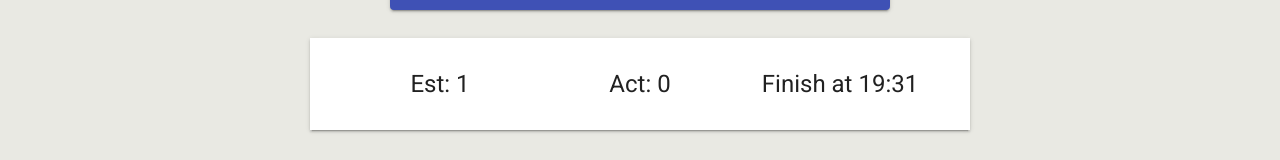
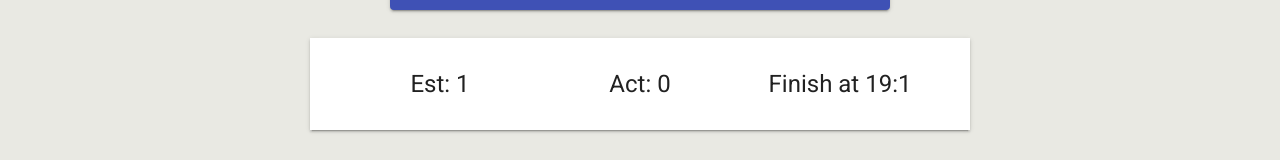
Before and after one commit to TebzaTheMan/PomTasks, a React (Create React App) app: page / in a window 1280 px wide. Shown: the part 522-682 px from the top of the page. Built offline with nearby package versions, Linux system fonts and the light colour scheme.

Commit message:
fix : removed testing variable of pomsEstimated

```diff
--- a/src/components/InfoBar.js
+++ b/src/components/InfoBar.js
@@ -31,7 +31,7 @@ const getTotalPomodoros = (tasks, type) => {
     return a + b;
   });
 };
-const getFinishTime = (pomodorosEstimateda) => {
+const getFinishTime = (pomodorosEstimated) => {
   //for every poms you add 25 minutes and to get to another you add 5 min
   /**
    * if there is 1 pom you add only 25 minutes
@@ -44,7 +44,6 @@ const getFinishTime = (pomodorosEstimateda) => {
    *
    *
    */
-  let pomodorosEstimated = 2;
   let date = new Date();
   // add 25 minutes of pomodoros Estimated
   date.setMinutes(date.getMinutes() + pomodorosEstimated * 25);
```
